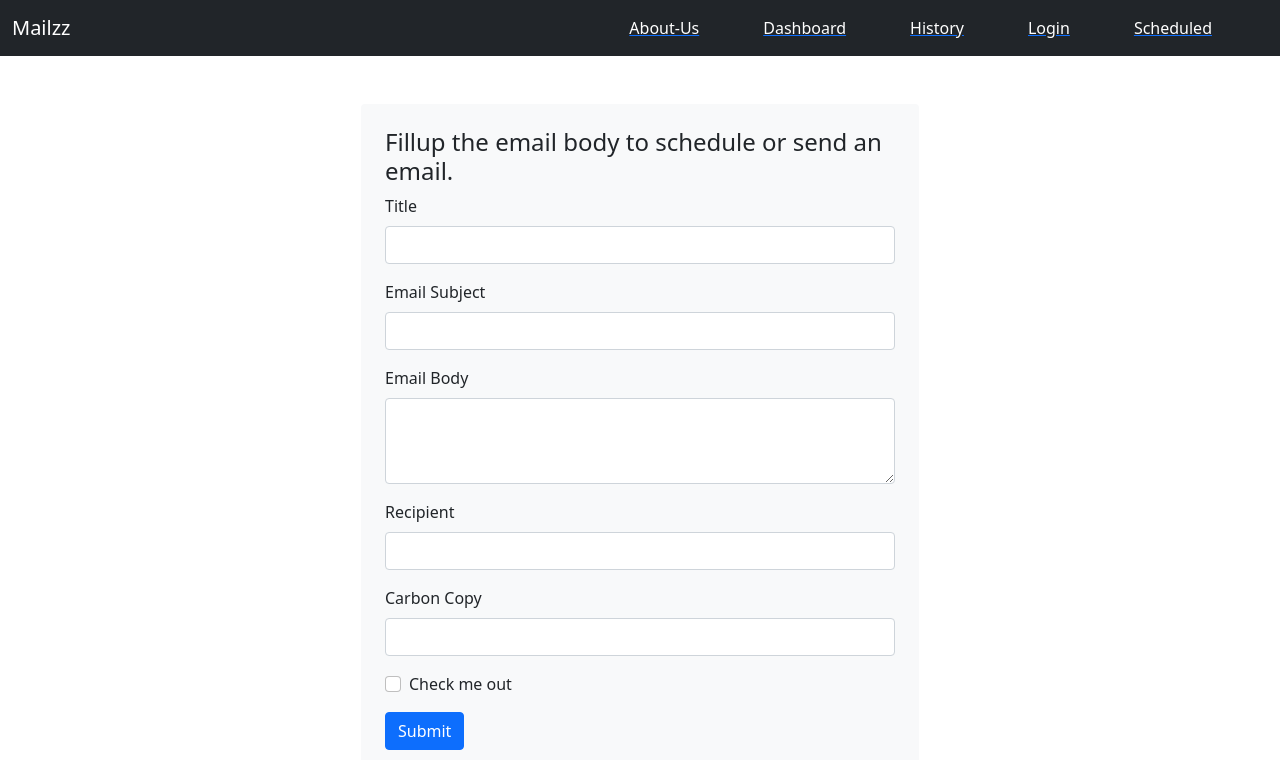
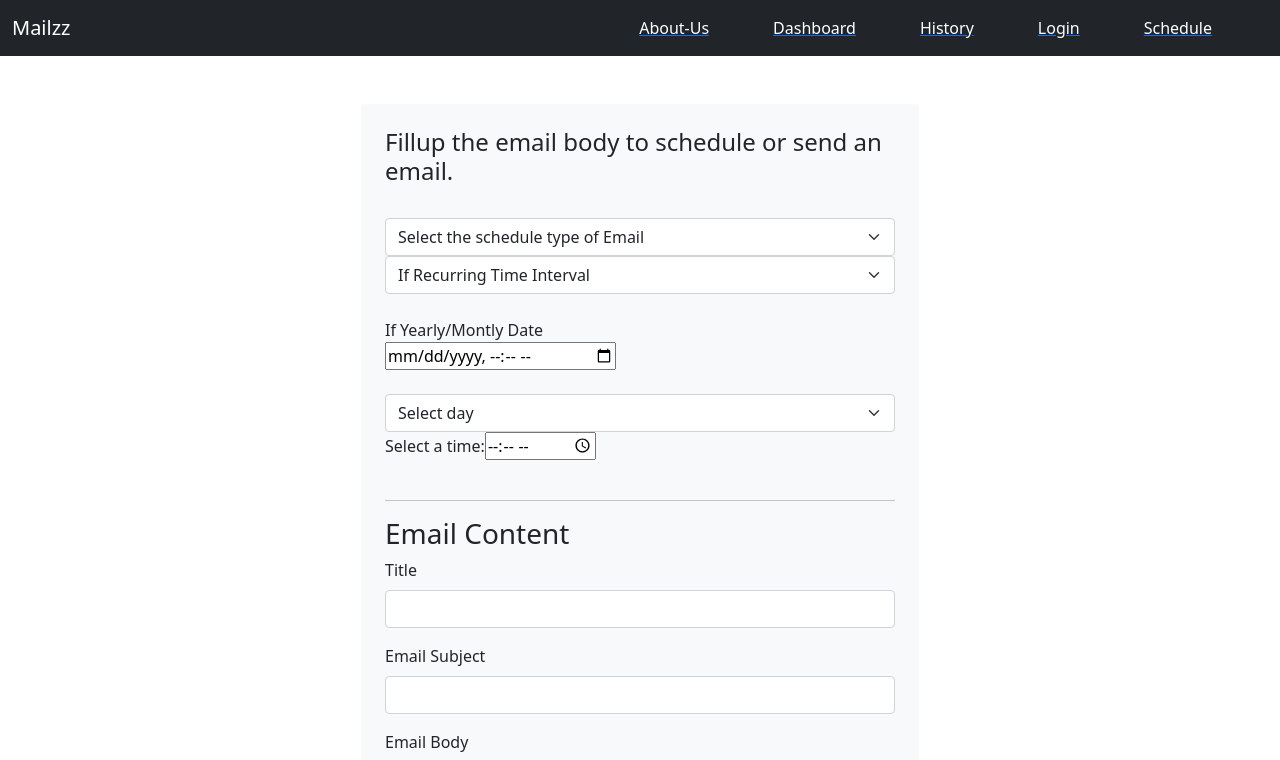
Before and after one commit to SantamRC/mailzz, a React (Create React App) app: page /create in a window 1280 px wide. Shown: the top 760 px of the page. Built offline with nearby package versions, Linux system fonts and the light colour scheme.

Commit message:
Frobtend

```diff
--- a/src/Components/Create.jsx
+++ b/src/Components/Create.jsx
@@ -29,6 +29,58 @@ export default function Create() {
                     Fillup the email body to schedule or send an email.
                 </h4>
 
+                <br />
+
+                <select class="form-select" aria-label="Default select example">
+                    <option selected>Select the schedule type of Email</option>
+                    <option value="1">Recurring</option>
+                    <option value="2">Weekly</option>
+                    <option value="3">Monthly</option>
+                    <option value="3">Yearly</option>
+                </select>
+
+                <select class="form-select" aria-label="Default select example">
+                    <option selected>If Recurring Time Interval</option>
+                    <option value="1">20s</option>
+                    <option value="2">30s</option>
+                </select>
+                <br />
+
+                <label for="schedule"> If Yearly/Montly Date </label>
+                <br />
+                <input type="datetime-local" id="birthday" name="birthday" />
+
+                <br />
+
+
+                <br />
+
+                <select class="form-select" aria-label="Default select example">
+                    <option selected>Select day</option>
+                    <option value="1">Monday</option>
+                    <option value="1">Tuesday</option>
+                    <option value="1">Wednesday</option>
+                    <option value="1">Thursday</option>
+                    <option value="1">Friday</option>
+                    <option value="1">Saturday</option>
+                    <option value="1">Sunday</option>
+
+                </select>
+                <label for="appt">Select a time:</label>
+                <input type="time" id="appt" name="appt" />
+
+                <br />
+                <br />
+
+                <hr />
+
+                <h3>
+                    Email Content
+                </h3>
+
+
+
+
 
                 <div class="mb-3">
                     <label for="exampleInputEmail1" class="form-label">Title</label>
--- a/src/Components/Login.jsx
+++ b/src/Components/Login.jsx
@@ -18,6 +18,20 @@ export default function Login() {
                     <label class="form-check-label" for="exampleCheck1">Remember Me</label>
                 </div>
                 <button type="submit" class="btn btn-secondary">Submit</button>
+
+                <hr />
+
+                <h4>
+                    Else Sign in with Google
+                    <br />
+                    <br />
+
+                    <button type="button" class="btn btn-primary">
+                        <svg xmlns="http://www.w3.org/2000/svg" width="16" height="16" fill="currentColor" class="bi bi-google" viewBox="0 0 16 16">
+                        <path d="M15.545 6.558a9.42 9.42 0 0 1 .139 1.626c0 2.434-.87 4.492-2.384 5.885h.002C11.978 15.292 10.158 16 8 16A8 8 0 1 1 8 0a7.689 7.689 0 0 1 5.352 2.082l-2.284 2.284A4.347 4.347 0 0 0 8 3.166c-2.087 0-3.86 1.408-4.492 3.304a4.792 4.792 0 0 0 0 3.063h.003c.635 1.893 2.405 3.301 4.492 3.301 1.078 0 2.004-.276 2.722-.764h-.003a3.702 3.702 0 0 0 1.599-2.431H8v-3.08h7.545z"></path>
+                        </svg> Sign in
+              </button>
+                </h4>
             </form>
         </div>
     )
--- a/src/Components/Navbar.jsx
+++ b/src/Components/Navbar.jsx
@@ -37,7 +37,7 @@ export default function Navbar() {
 
                         <li class="nav-item me-5">
                             <Link to='/scheduled'>
-                                <a class="nav-link text-white">Scheduled</a>
+                                <a class="nav-link text-white">Schedule</a>
                             </Link>
 
                         </li>
```
